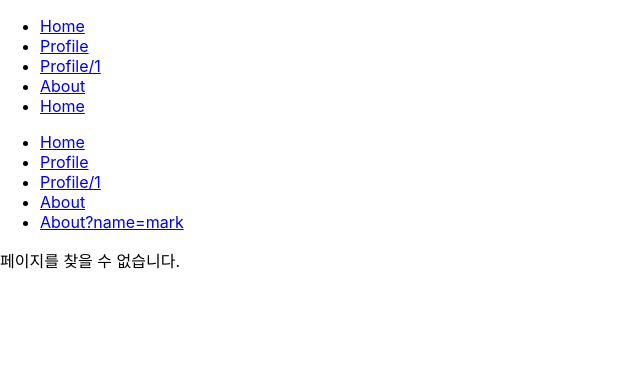
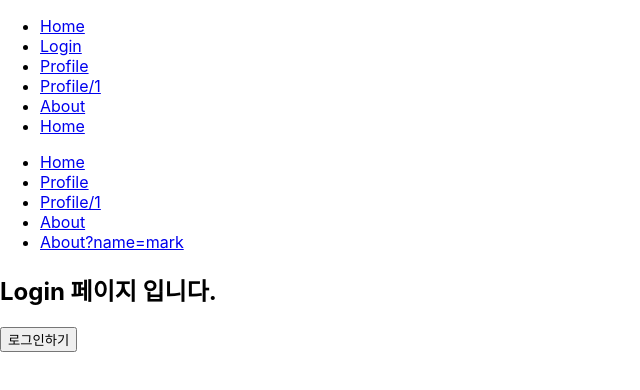
Before and after one commit to yeongno/fast10.4, a React (Create React App) app: page /login in a window 1280 px wide. Shown: the top 390 px of the page, without its empty margins (0-640 px from the left). Built offline with nearby package versions, Linux system fonts and the light colour scheme.

Commit message:
JS로 라우팅 이동하기

```diff
--- a/src/App.js
+++ b/src/App.js
@@ -6,6 +6,7 @@ import Home from "./pages/Home";
 import Profile from "./pages/Profile";
 import About from "./pages/About";
 import NotFound from "./pages/NotFound";
+import Login from "./pages/Login";
 
 function App() {
   return (
@@ -14,6 +15,7 @@ function App() {
       <NavLinks />
       <Routes>
         <Route path="/" element={<Home />} />
+        <Route path="/login" element={<Login />} />
         <Route path="/profile" element={<Profile />} />
         <Route path="/profile/:id" element={<Profile />} />
         <Route path="/about" element={<About />} />
--- a/src/components/Links.jsx
+++ b/src/components/Links.jsx
@@ -5,6 +5,9 @@ export default function Links() {
     <ul>
       <li>
         <Link to="/">Home</Link>
+      </li>
+      <li>
+        <Link to="/login">Login</Link>
       </li>
       <li>
         <Link to="/profile">Profile</Link>
--- /dev/null
+++ b/src/pages/Login.jsx
@@ -0,0 +1,21 @@
+// src/pages/Login.jsx
+
+import { useNavigate } from "react-router-dom";
+
+const Login = () => {
+  const navigate = useNavigate();
+
+  function login() {
+    setTimeout(() => {
+      navigate("/");
+    }, 1000);
+  }
+  return (
+    <div>
+      <h2>Login 페이지 입니다.</h2>
+      <button onClick={login}>로그인하기</button>
+    </div>
+  );
+};
+
+export default Login;
```
Also changed, not shown: src/test/TestNavLinks.jsx (renamed from src/components/TestNavLinks.jsx).
